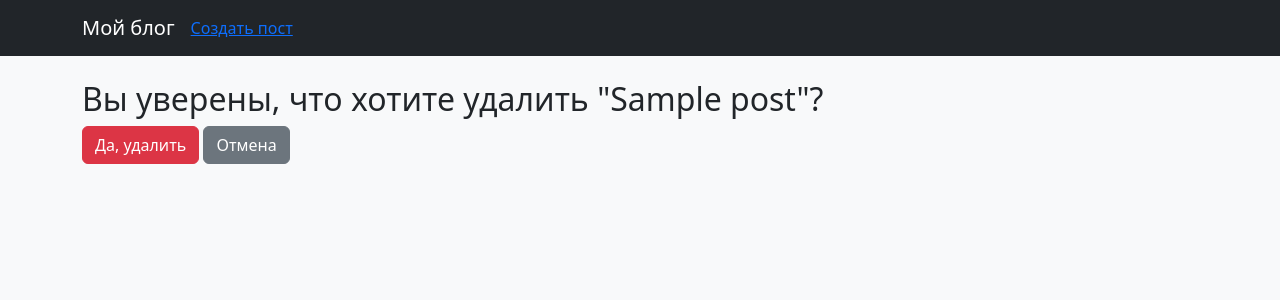
After one commit to IIxIIIxII/aa, a Django app: page /post/1/delete/ in a window 1280 px wide. The commit adds this page. Shown: the top 300 px of the page. Run offline with Django 5.2, Linux system fonts and the light colour scheme; tables that the repository leaves empty hold one stand-in row (values such as "Sample post").

Commit message:
Add post_delete

```diff
--- /dev/null
+++ b/blog/templates/blog/post_confirm_delete.html
@@ -0,0 +1,12 @@
+{% extends 'blog/base.html' %}
+
+{% block title %}Удалить пост{% endblock %}
+
+{% block content %}
+  <h2>Вы уверены, что хотите удалить "{{ object.title }}"?</h2>
+  <form method="post">
+    {% csrf_token %}
+    <button type="submit" class="btn btn-danger">Да, удалить</button>
+    <a href="{% url 'post_detail' object.pk %}" class="btn btn-secondary">Отмена</a>
+  </form>
+{% endblock %}
--- a/blog/templates/blog/post_detail.html
+++ b/blog/templates/blog/post_detail.html
@@ -8,5 +8,7 @@
         <p>{{post.text}}</p>
 
         <hr>
-        <a href="{% url 'post_update' post.pk %}">Изменить</a>
+    <a href="{% url 'post_update' post.pk %}" class="btn btn-primary me-2">Изменить</a>
+    <a href="{% url 'post_delete' post.pk %}" class="btn btn-danger">Удалить</a>
+
 {% endblock %}
--- a/blog/urls.py
+++ b/blog/urls.py
@@ -6,4 +6,5 @@ urlpatterns = [
   path('<int:pk>/', views.post_detail, name='post_detail'),
   path('new/', views.post_create, name='post_create'),
   path('<int:pk>/edit', views.post_update, name='post_update'),
+  path('post/<int:pk>/delete/', views.PostDeleteView.as_view(), name='post_delete'),
 ]
--- a/blog/views.py
+++ b/blog/views.py
@@ -1,5 +1,7 @@
 from django.shortcuts import render, get_object_or_404, redirect
 from django.contrib.auth.models import User
+from django.views.generic import DeleteView
+from django.urls import reverse_lazy
 from .models import Post
 from .forms import PostForm
 
@@ -38,3 +40,8 @@ def post_update(request, pk):
     else:
         form = PostForm(instance=post)
         return render(request, 'blog/post_form.html', {'form': form})
+
+class PostDeleteView(DeleteView):
+    model = Post
+    template_name = 'blog/post_confirm_delete.html'
+    success_url = reverse_lazy('post_list')
```
